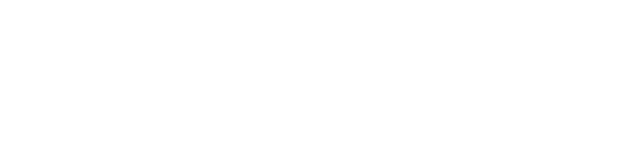
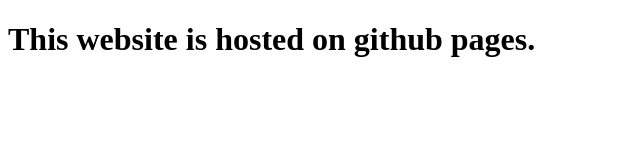
Before and after one commit to nagapparohit/nagapparohit.github.io, a plain HTML site: page index.html in a window 1280 px wide. Shown: the whole page, without its empty margins (0-640 px from the left). Drawn offline with Linux system fonts and the light colour scheme.

Commit message:
heading added

```diff
--- a/index.html
+++ b/index.html
@@ -5,6 +5,6 @@
     <title>Rohit Nagappa</title>
     </head>
 <body>
-
+    <h1>This website is hosted on github pages.</h1>
     </body>
 </html>
```
